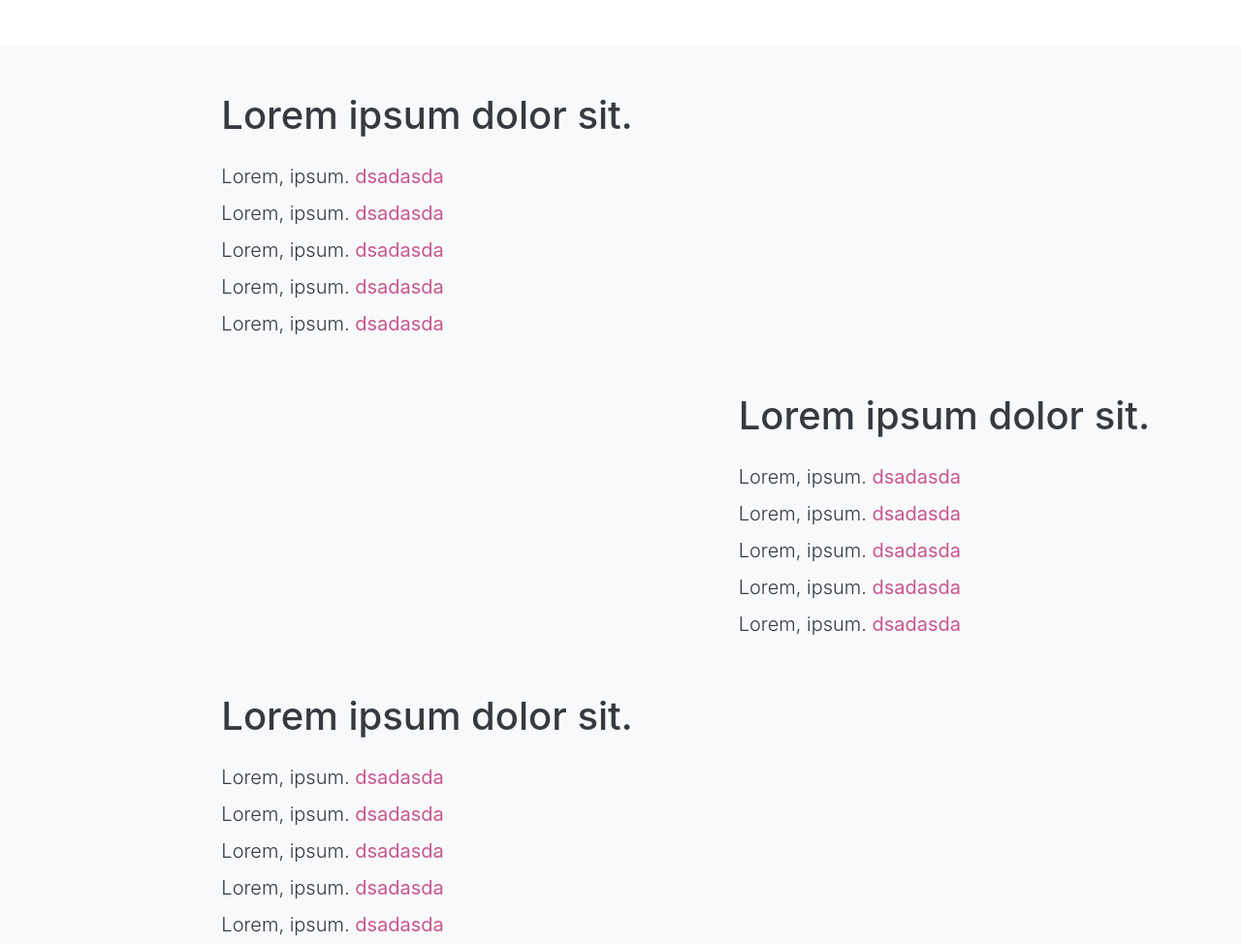
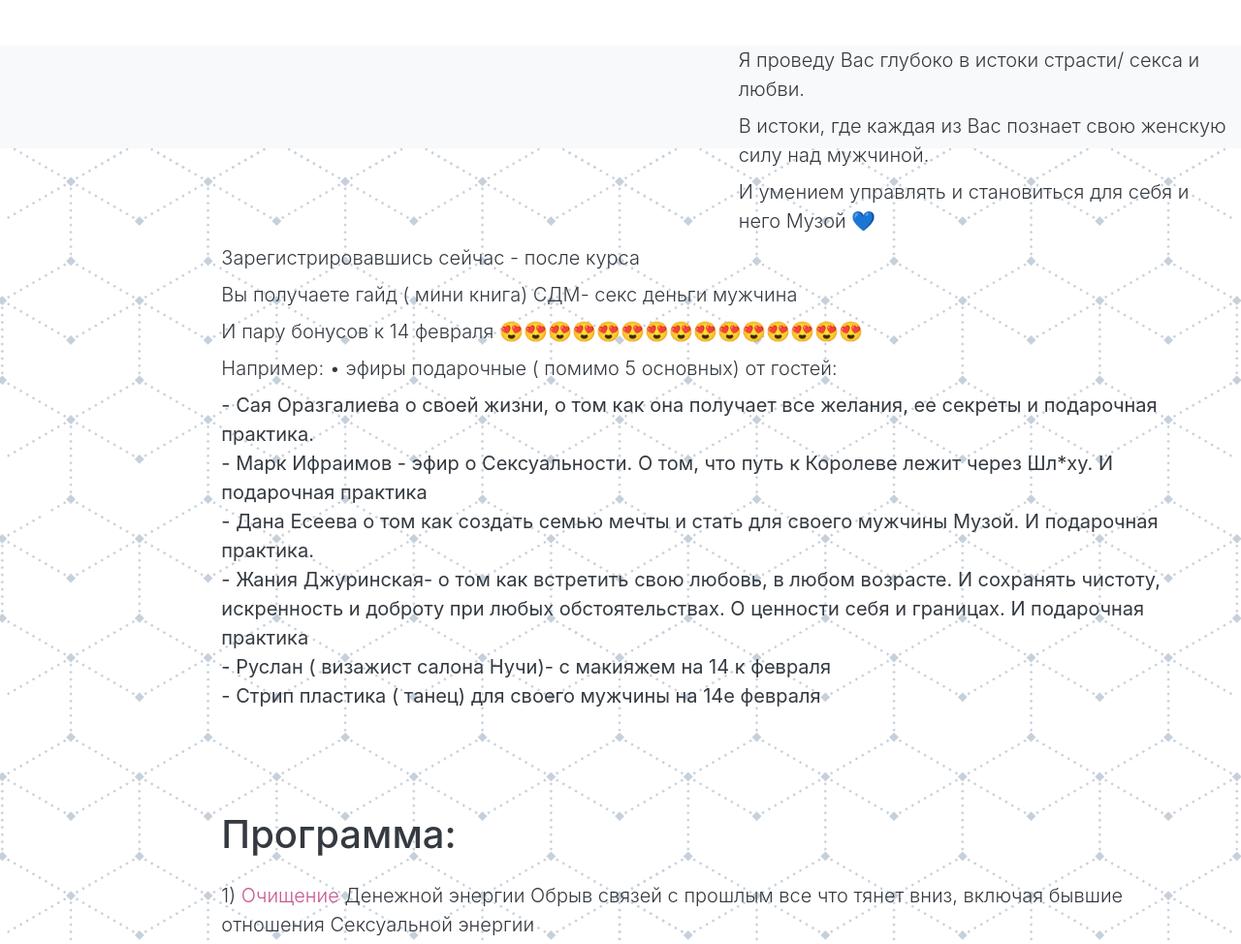
Before and after one commit to c0Rr0s10n/FemaleClubSite, a PHP site: page / in a window 1280 px wide. Shown: the part 1515-2489 px from the top of the page at 97% size. Run offline with PHP 8.4, Linux system fonts and the light colour scheme; style sheets or scripts are compiled from the project's sources; some libraries are stand-ins or nearby versions.

Commit message:
content filling

```diff
--- a/index.html
+++ b/index.html
@@ -36,6 +36,23 @@
           <li class="nav-item"><a href="#reviews" class="nav-link">Отзывы</a></li>
         </ul>
       </div>
+      <ul class="navbar-nav nav-flex-icons">
+        <li class="nav-item">
+          <a href="#" class="nav-link waves-effect waves-light">
+            <i class="fab fa-youtube"></i>
+          </a>
+        </li>
+        <li class="nav-item">
+          <a href="#" class="nav-link waves-effect waves-light">
+            <i class="fab fa-instagram"></i>
+          </a>
+        </li>
+        <li class="nav-item">
+          <a href="#" class="nav-link waves-effect waves-light">
+            <i class="fab fa-vk"></i>
+          </a>
+        </li>
+      </ul>
     </div>
   </nav>
 
@@ -94,9 +111,14 @@
           <div class="video-background-content container h-100">
             <div class="d-flex h-100 text-center">
               <div class="w-100 text-white">
-                <h1 class="display-4 pt-5 pb-5 wow fadeInUpBig">Lorem ipsum dolor sit.</h1>
-                <p class="lead mb-0 wow fadeInUpBig">Lorem ipsum dolor sit amet consectetur adipisicing elit. Libero distinctio magni corrupti praesentium iusto voluptatem inventore accusamus nihil voluptas voluptates, cum maxime, reiciendis soluta unde quos debitis aut veritatis rem.</p>
+                <h1 class="display-4 pt-5 pb-5 wow fadeInUpBig">В преддверии дня Святого Валентина
+                  Февральский СДМ - Это мощное женское оружие 🌪</h1>
+                <p class="lead mb-0 wow fadeInUpBig">Как правило - женская энергия очень мягкая, плавучая и текучая. И слово «оружие» агрессивно звучит. Но я не могу назвать по-другому февральский СДМ. Потому что это пушка 💥</p>
                 </p>
+                <p class="lead mb-0 wow fadeInUpBig">Секс. Деньги. Мужчина 3.0 ( Путь к Королеве лежит через Раскрепощенность)
+                  Новая программа
+                  5 эфиров в закрытом Инстаграмм
+                  5 аудио уроков в закрытом телеграмм </p>
               </div>
             </div>
           </>
@@ -111,33 +133,43 @@
     <div class="text-dark">
       <div class="container-fluid">
         <div class="row">
-          <div class="col-10 align-self-start ml-auto wow fadeInUpBig">
-            <h1 class="text pb-3 pt-5">Lorem ipsum dolor sit.</h1>
-            <p class="lead mb-2">Lorem, ipsum. <strong><span> dsadasda</span></strong></p>
-            <p class="lead mb-2">Lorem, ipsum. <strong><span> dsadasda</span></strong></p>
-            <p class="lead mb-2">Lorem, ipsum. <strong><span> dsadasda</span></strong></p>
-            <p class="lead mb-2">Lorem, ipsum. <strong><span> dsadasda</span></strong></p>
-            <p class="lead mb-2">Lorem, ipsum. <strong><span> dsadasda</span></strong></p>
+          <div class="col-10 col-md-5 align-self-md-end align-self-start ml-auto ml-md-auto wow fadeInUpBig">
+            <p class="lead mb-2">Я проведу Вас глубоко в истоки страсти/ секса и любви.</p>
+            <p class="lead mb-2">В истоки, где каждая из Вас познает свою женскую силу над мужчиной.</p>
+            <p class="lead mb-2">И умением управлять и становиться для себя и него Музой 💙 </p>
+            <!-- <p class="lead mb-2">Lorem, ipsum. <strong><span> dsadasda</span></strong></p>
+            <p class="lead mb-2">Lorem, ipsum. <strong><span> dsadasda</span></strong></p> -->
           </div>
         </div>
         <div class="row">
-          <div class="col-10 col-md-5 align-self-md-end align-self-start ml-auto ml-md-auto wow fadeInUpBig">
-            <h1 class="text pb-3 pt-5">Lorem ipsum dolor sit.</h1>
-            <p class="lead mb-2">Lorem, ipsum. <strong><span> dsadasda</span></strong></p>
-            <p class="lead mb-2">Lorem, ipsum. <strong><span> dsadasda</span></strong></p>
-            <p class="lead mb-2">Lorem, ipsum. <strong><span> dsadasda</span></strong></p>
-            <p class="lead mb-2">Lorem, ipsum. <strong><span> dsadasda</span></strong></p>
-            <p class="lead mb-2">Lorem, ipsum. <strong><span> dsadasda</span></strong></p>
+          <div class="col-10 align-self-start ml-auto wow fadeInUpBig mb-5">
+            <p class="lead mb-2">Зарегистрировавшись сейчас - после курса</p>
+            <p class="lead mb-2">Вы получаете гайд ( мини книга) СДМ- секс деньги мужчина</p>
+            <p class="lead mb-2">И пару бонусов к 14 февраля 😍😍😍😍😍😍😍😍😍😍😍😍😍😍😍 </p>
+            <p class="lead mb-2">Например:
+              • эфиры подарочные ( помимо 5 основных) от гостей:</p>
+            <p class="lead mb-2"><strong>- Сая Оразгалиева о своей жизни, о том как она получает все желания, ее секреты и подарочная практика. <br>
+              - Марк Ифраимов - эфир о Сексуальности. О том, что путь к Королеве лежит через Шл*ху. И подарочная практика  <br>
+              - Дана Есеева о том как создать семью мечты и стать для своего мужчины Музой. И подарочная практика. <br>
+              - Жания Джуринская- о том как встретить свою любовь, в любом возрасте. И сохранять чистоту, искренность и доброту при любых обстоятельствах. О ценности себя и границах. И подарочная практика <br>
+              - Руслан ( визажист салона Нучи)- с макияжем на 14 к февраля  <br>
+              - Стрип пластика ( танец) для своего мужчины на 14е февраля </strong></p>
           </div>
         </div>
         <div class="row">
           <div class="col-10 align-self-start ml-auto wow fadeInUpBig">
-            <h1 class="text pb-3 pt-5">Lorem ipsum dolor sit.</h1>
-            <p class="lead mb-2">Lorem, ipsum. <strong><span> dsadasda</span></strong></p>
-            <p class="lead mb-2">Lorem, ipsum. <strong><span> dsadasda</span></strong></p>
-            <p class="lead mb-2">Lorem, ipsum. <strong><span> dsadasda</span></strong></p>
-            <p class="lead mb-2">Lorem, ipsum. <strong><span> dsadasda</span></strong></p>
-            <p class="lead mb-2">Lorem, ipsum. <strong><span> dsadasda</span></strong></p>
+            <h1 class="text pb-3 pt-5">Программа:</h1>
+            <p class="lead mb-2">1) <span>Очищение</span>
+              Денежной энергии
+              Обрыв связей с прошлым все что тянет вниз, включая бывшие отношения
+              Сексуальной энергии</p>
+            <p class="lead mb-2">2) Разблокировка сексуальности/сексуальной энергии
+              Разбор архетипов
+              Прокачка неуверенности в себе и телесных блоков </p>
+            <p class="lead mb-2">3) Образ мужчины / архетипы мужчины /прокачка / укрепление отношений и улучшение отношений / подарки от мужчин и деньги / Новый уровень тантрической любви/ как сделать из своего мужчины Короля </p>
+            <p class="lead mb-2">4) Деньги, денежная энергия, устранение долгов, притягивание денег, и тд
+            </p>
+            <p class="lead mb-2">5) Вербальное/невербальное общение/ женские секреты и фишки/ состояние магнетизма</p>
           </div>
         </div>
       </div>
@@ -337,6 +369,17 @@
             <span id="year"></span>
           </p>
         </div>
+        <div class="col-md-6 col-lg-6 text-center text-md-right">
+          <a href="#" class="fb-ic ml-0">
+            <i class="fab fa-youtube white-text mr-4"></i>
+          </a>
+          <a href="#" class="fb-ic ml-0">
+            <i class="fab fa-instagram white-text mr-4"></i>
+          </a>
+          <a href="#" class="fb-ic ml-0">
+            <i class="fab fa-vk white-text mr-4"></i>
+          </a>
+        </div>
       </div>
     </div>
   </footer>
@@ -344,17 +387,16 @@
 
 
 
-<<<<<<< HEAD
+
   <script type="text/javascript" src="js/test.js"></script>
   <script type="text/javascript" src="js/jquery-3.5.1.js"></script>
   <script type="text/javascript" src="js/popper.min.js"></script>
   <script type="text/javascript" src="js/bootstrap.min.js"></script>
-=======
-  <script type="text/javascript" src="/js/test.js"></script>
+
+
   <!-- <script type="text/javascript" src="/js/jquery-3.5.1.js"></script>
   <script type="text/javascript" src="/js/popper.min.js"></script>
   <script type="text/javascript" src="/js/bootstrap.min.js"></script> -->
->>>>>>> 3a5738e33e9a6823e309a891d17b2591ab3b038d
 
   <script src="http://code.jquery.com/jquery-3.3.1.min.js" integrity="sha256-FgpCb/KJQlLNfOu91ta32o/NMZxltwRo8QtmkMRdAu8="
     crossorigin="anonymous"></script>
--- a/scss/style.scss
+++ b/scss/style.scss
@@ -189,7 +189,13 @@ body {
 
 #description-continue {
     min-height: 540px;
+    position: relative;
 
+    background-image: url(../img/Web-Background.png);
+    background-position: center;
+    -webkit-background-size: cover;
+    background-size: 100% auto;
+    background-repeat: no-repeat;
     span {
         color: $tpink;
     }
```
Also changed, not shown: img/Web-Background.png (added).
